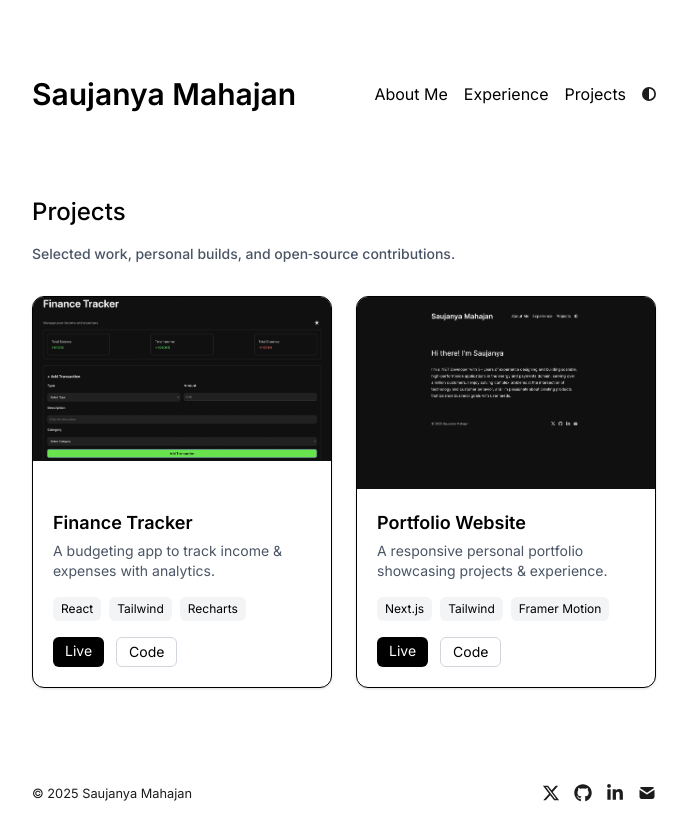
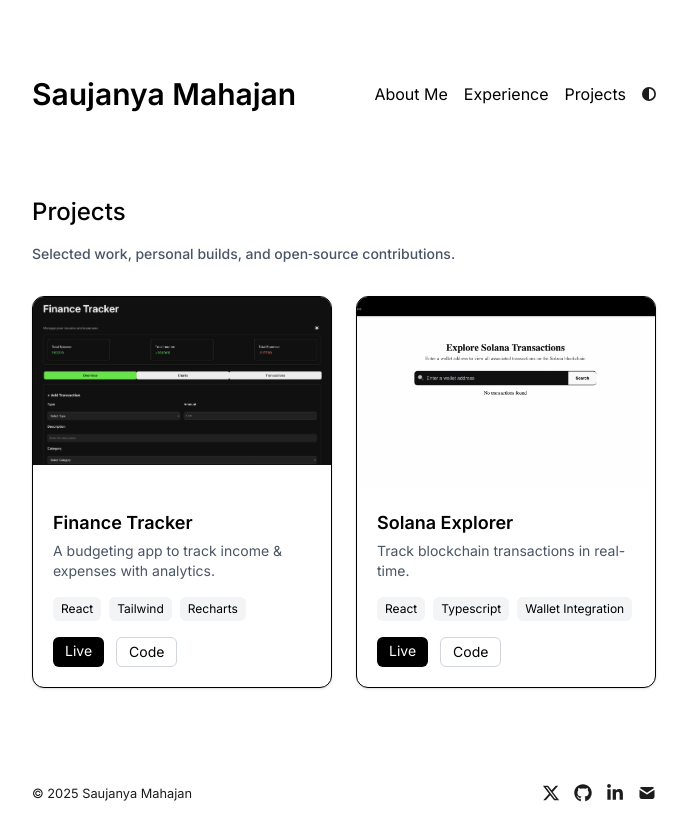
Before and after one commit to saujanyamahajan/SaujanyaMahajan-Portfolio, a Next.js app: page /projects in a window 1280 px wide. Shown: the top 840 px of the page, without its empty margins (296-983 px from the left). Built offline with nearby package versions, Linux system fonts and the light colour scheme.

Commit message:
feat:Updated 2nd project in portfolio

```diff
--- a/app/projects/page.tsx
+++ b/app/projects/page.tsx
@@ -79,35 +79,35 @@ export default function Projects() {
 
           {/* Content */}
           <div className="p-5">
-            <h2 className="text-lg font-semibold mb-1">Portfolio Website</h2>
+            <h2 className="text-lg font-semibold mb-1">Solana Explorer</h2>
             <p className="text-sm text-gray-600 dark:text-gray-400 mb-4">
-              A responsive personal portfolio showcasing projects & experience.
+            Track blockchain transactions in real-time.
             </p>
 
             {/* Tags */}
             <div className="flex flex-wrap gap-2 mb-4">
               <span className="px-2 py-1 text-xs rounded-md bg-gray-100 dark:bg-neutral-800">
-                Next.js
+                React
               </span>
               <span className="px-2 py-1 text-xs rounded-md bg-gray-100 dark:bg-neutral-800">
-                Tailwind
+                Typescript
               </span>
               <span className="px-2 py-1 text-xs rounded-md bg-gray-100 dark:bg-neutral-800">
-                Framer Motion
+              Wallet Integration
               </span>
             </div>
 
             {/* Buttons */}
             <div className="flex gap-3">
               <Link
-                href="https://your-portfolio.vercel.app/"
+                href="https://solana-transaction-dun.vercel.app/"
                 target="_blank"
                 className="px-3 py-1 rounded-md text-sm bg-black text-white hover:bg-neutral-800 dark:bg-white dark:text-black"
               >
                 Live
               </Link>
               <Link
-                href="https://github.com/saujanyamahajan/portfolio"
+                href="https://github.com/saujanyamahajan/solana-transaction"
                 target="_blank"
                 className="px-3 py-1 rounded-md text-sm border border-gray-300 dark:border-neutral-700 hover:bg-gray-100 dark:hover:bg-neutral-800"
               >
```
Also changed, not shown: public/project1.png, public/project2.png.
